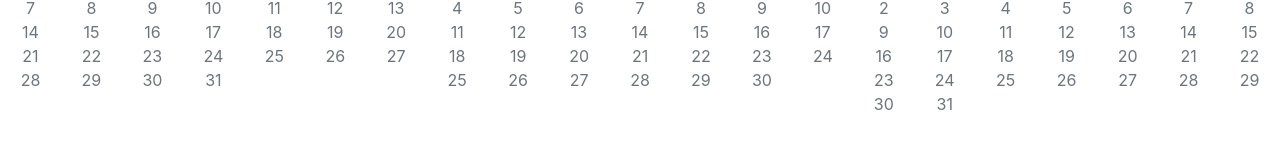
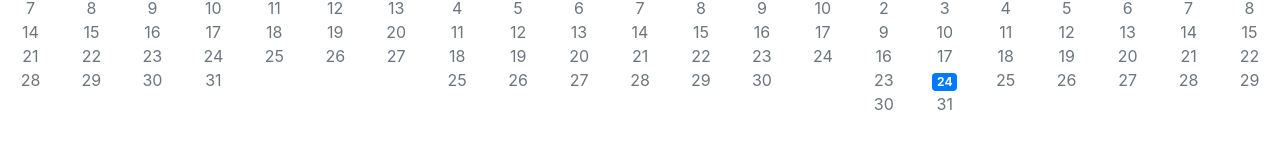
Before and after one commit to jacob-nelson/panjaangam, an Angular app: page / in a window 1280 px wide. Shown: the part 628-776 px from the top of the page. Built offline with nearby package versions, Linux system fonts and the light colour scheme.

Commit message:
highlighting current date

```diff
--- a/src/app/vaarshika-panjaangam/vaarshika-panjaangam.component.html
+++ b/src/app/vaarshika-panjaangam/vaarshika-panjaangam.component.html
@@ -20,7 +20,7 @@
       </div>
       <div class="row calDate" *ngFor="let row1 of getDateRows(md) | keyvalue">
         <div class="col col-sm text-center calDate text-secondary" *ngFor="let day of row1.value">
-          <span [ngClass]="{'badge badge-primary': day==today && month==selectedMonth && year == selectedYear}">{{day}}</span>
+          <span [ngClass]="{'badge badge-primary': day==today && month==md && year == selectedYear}">{{day}}</span>
         </div>
       </div>
     </div>
--- a/src/app/vaarshika-panjaangam/vaarshika-panjaangam.component.ts
+++ b/src/app/vaarshika-panjaangam/vaarshika-panjaangam.component.ts
@@ -20,18 +20,23 @@ export class VaarshikaPanjaangamComponent implements OnInit {
   d: Date;
   days: String[];
   months: String[];
+  month: String;
   monthsDisplay: any[] = [];
   numberOfDays: number;
   years: number[] = [];  //range of years
   selectedYear: number;
+  year: number;
   monthlyDates: number[] = [];
+  today: number;
 
   constructor() {
     this.d = new Date();
     this.days = this.daysLong;
     this.months = this.monthsLong;
     //setting current year as selected year while initializing calendar
-    this.selectedYear = this.d.getFullYear();
+
+    this.year = this.selectedYear = this.d.getFullYear();
+    this.today = this.d.getDate();
     this.setYearRange();
     this.redrawCalendar(this.selectedYear);
   }
@@ -41,6 +46,7 @@ export class VaarshikaPanjaangamComponent implements OnInit {
       this.days = this.daysShort;
       this.months = this.monthsShort;
     }
+    this.month = this.months[this.d.getMonth()];  //current month
     this.setMonthsDisplay();
   }
 
```
